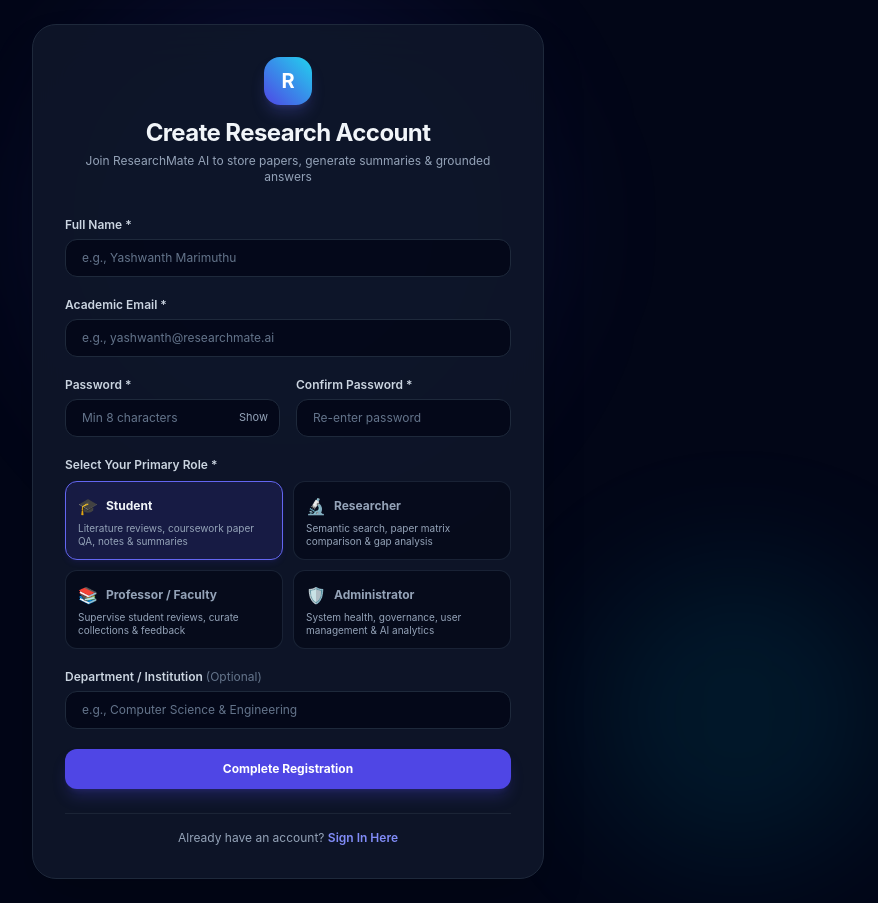
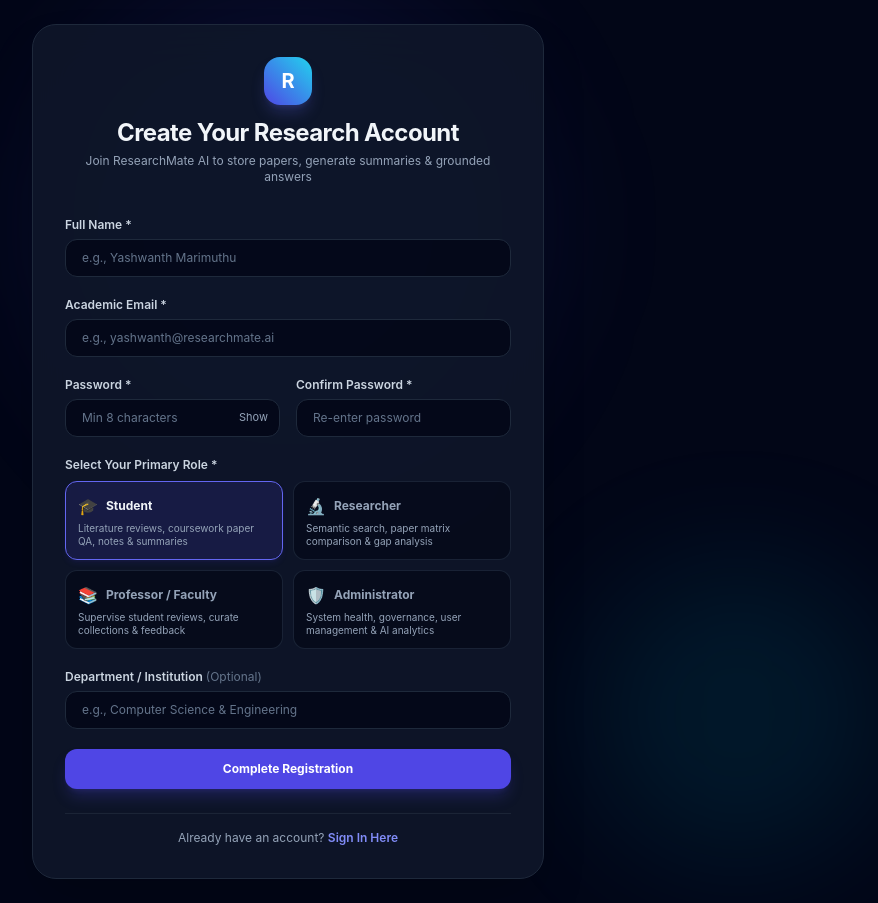
Before and after one commit to shalcoder/ResearchMate_AI, a Next.js app in the folder frontend/: page /register in a window 1280 px wide. Shown: the whole page, without its empty margins (352-1230 px from the left). Built offline with nearby package versions, Linux system fonts and the light colour scheme.

Commit message:
ui: refine registration form heading

```diff
--- a/frontend/src/components/auth/RegisterForm.tsx
+++ b/frontend/src/components/auth/RegisterForm.tsx
@@ -144,7 +144,7 @@
         <div className="w-12 h-12 rounded-2xl bg-gradient-to-tr from-indigo-600 to-cyan-400 mx-auto flex items-center justify-center text-white font-bold text-xl mb-3 shadow-lg shadow-indigo-500/25">
           R
         </div>
-        <h2 className="text-2xl font-bold text-slate-100 tracking-tight">Create Research Account</h2>
+        <h2 className="text-2xl font-bold text-slate-100 tracking-tight">Create Your Research Account</h2>
         <p className="text-xs text-slate-400 mt-1">
           Join ResearchMate AI to store papers, generate summaries & grounded answers
         </p>
```
